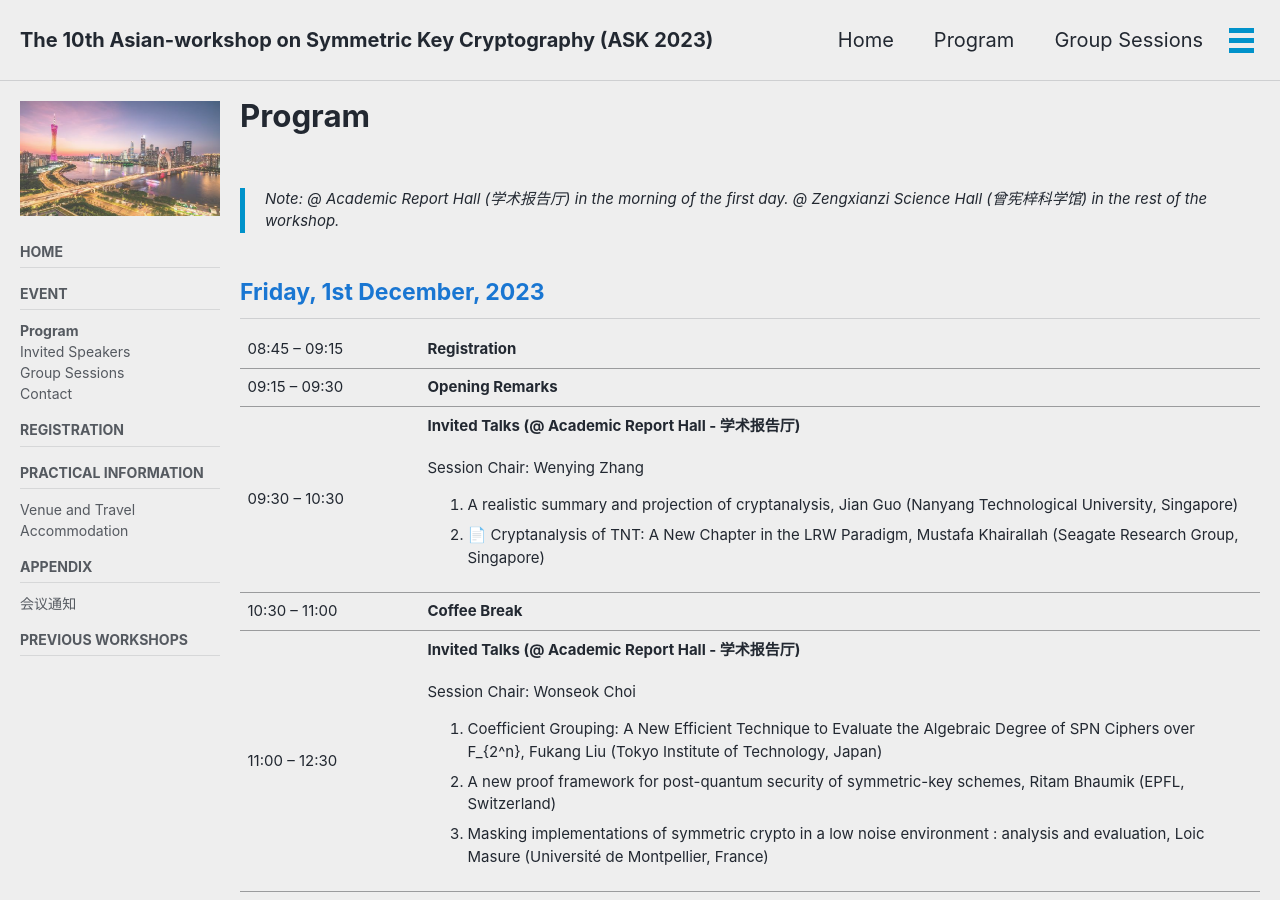
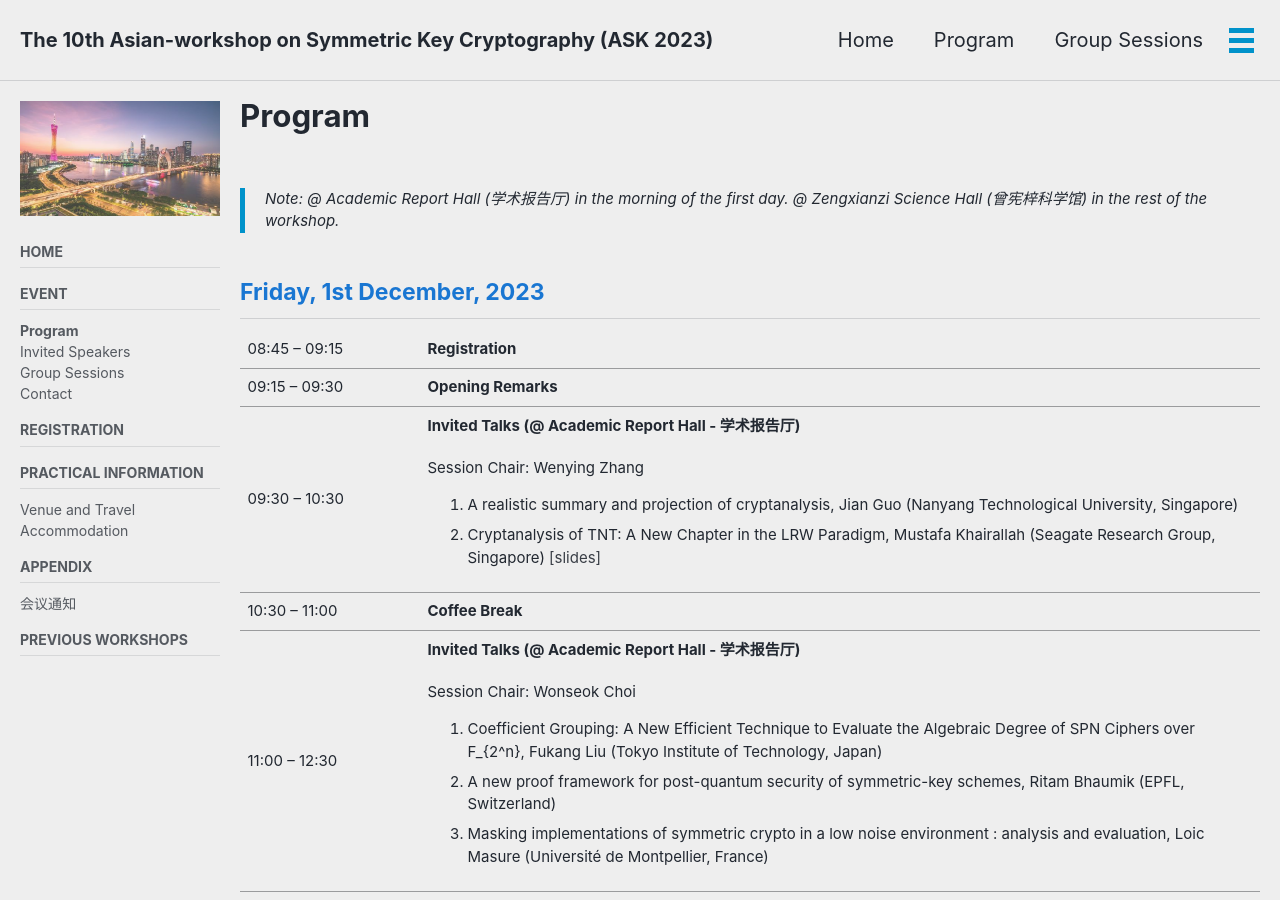
Before and after one commit to cryptanalysisbench/SATbench, a Jekyll site: the page built from program.md, in a window 1280 px wide and 900 px high. Built offline with Jekyll 4.4.1, drawn with Linux system fonts in a browser that asks for light colours; cached includes are drawn as plain includes; nearby versions of some CDN libraries; our own code applies the rules of GitHub Pages for plain Markdown files.

Commit message:
Update program.md

```diff
--- a/program.md
+++ b/program.md
@@ -31,7 +31,7 @@ sidebar:
           Session Chair: Wenying Zhang
           <ol>
           <li>A realistic summary and projection of cryptanalysis, Jian Guo (Nanyang Technological University, Singapore)</li>
-          <li> <a style="text-decoration: none;" href="https://askworkshop.github.io/ask2023/assets/accessory/ASK2023-CryptanalysisofTNT-website%20version.pdf">📄</a> Cryptanalysis of TNT: A New Chapter in the LRW Paradigm, Mustafa Khairallah (Seagate Research Group, Singapore) </li>
+          <li>Cryptanalysis of TNT: A New Chapter in the LRW Paradigm, Mustafa Khairallah (Seagate Research Group, Singapore) <a style="text-decoration: none;" href="https://askworkshop.github.io/ask2023/assets/accessory/ASK2023-CryptanalysisofTNT-website%20version.pdf">[slides]</a></li>
           </ol>
         </td>
     </tr>
```
